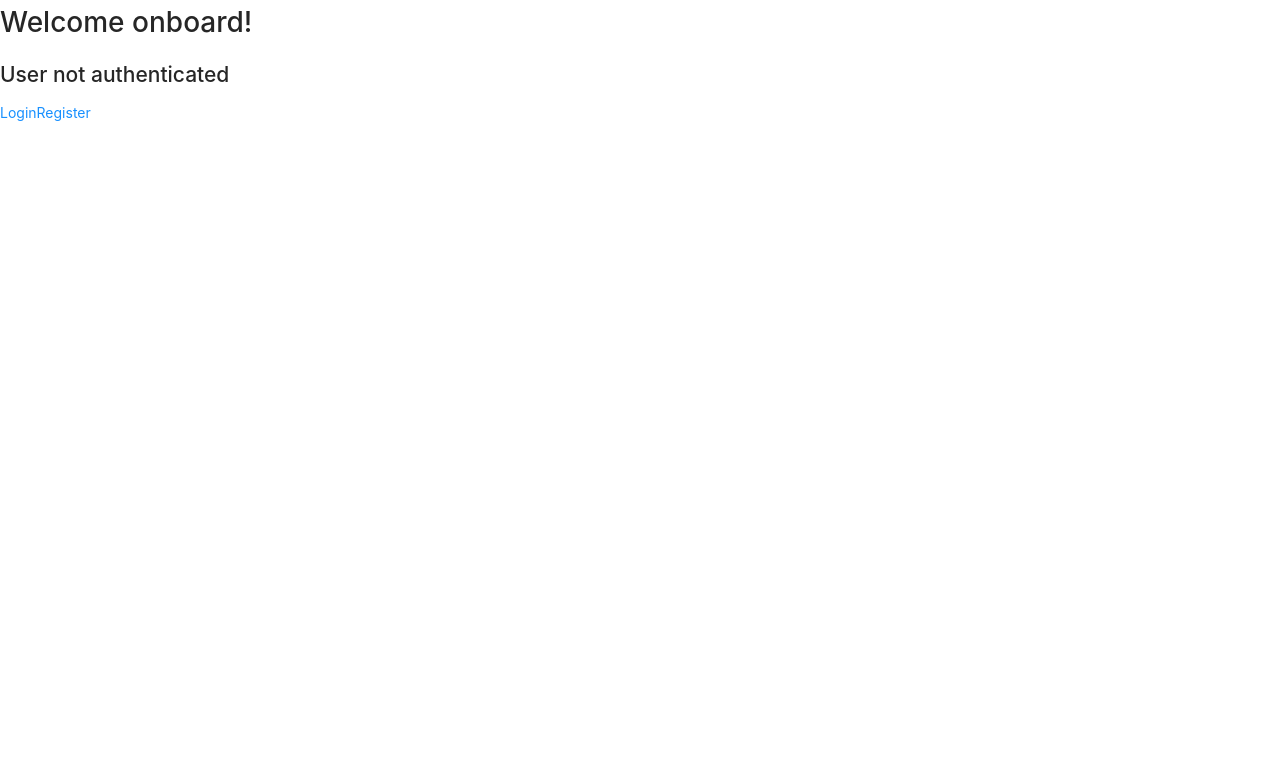
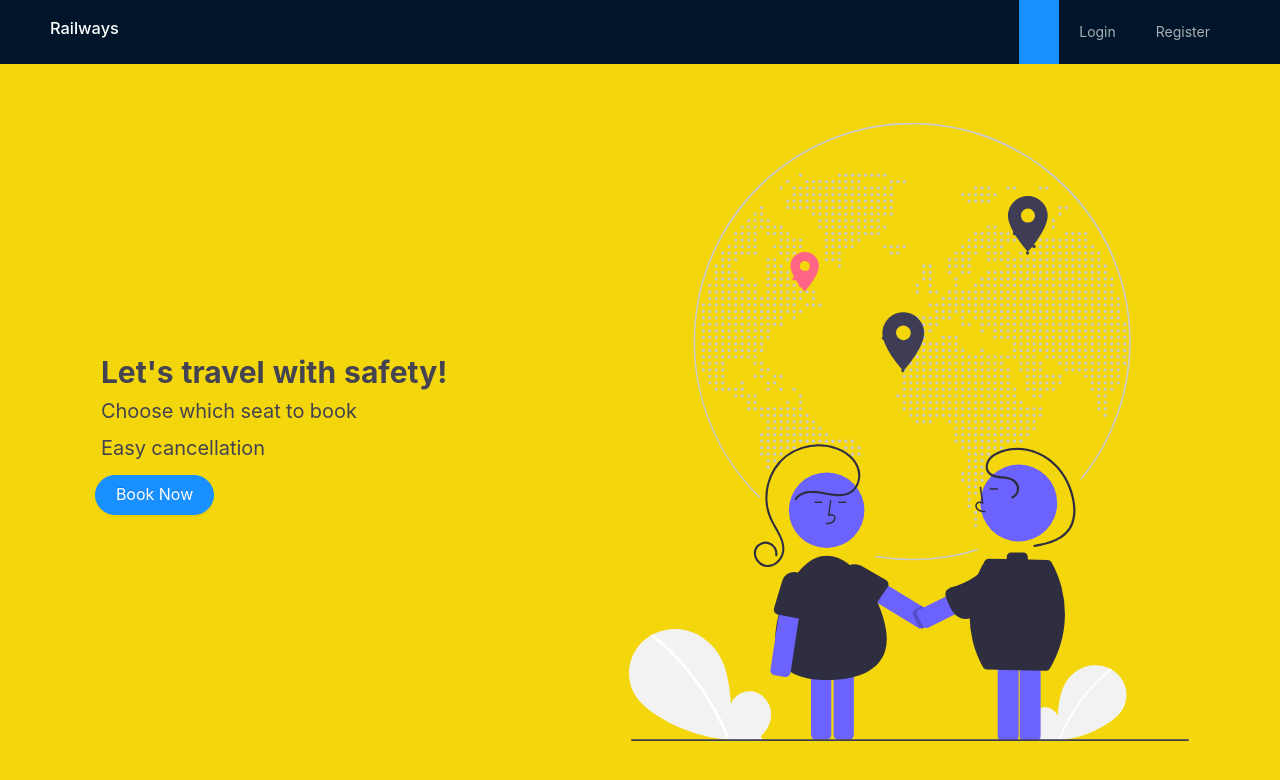
Before and after one commit to subhamX/train-ticketing, a React (Create React App) app in the folder frontend/: page / in a window 1280 px wide. Shown: the top 780 px of the page. Built offline with nearby package versions, Linux system fonts and the light colour scheme; no server answers.

Commit message:
Add landing view and Head component

```diff
--- a/frontend/src/App.tsx
+++ b/frontend/src/App.tsx
@@ -23,7 +23,8 @@ function App() {
         <NonAuthRoute path="/auth/register/">
           <Register />
         </NonAuthRoute>
-        <Route path="/" component={Landing} />
+      <Route path="/" component={Landing} />
+
       </Switch>
     </BrowserRouter>
   );
--- a/frontend/src/components/Auth/Register/register.component.tsx
+++ b/frontend/src/components/Auth/Register/register.component.tsx
@@ -26,7 +26,6 @@ function Register() {
       // successfully registered
       dispatch({ type: LOGIN_SUCCESS, payload: res.data.user });
       history.push("/");
-
     } catch (err) {
       setErrors(err.message);
       setIsLoading(false);
@@ -37,18 +36,18 @@ function Register() {
   return (
     <AuthLayout>
       <div className="form-wrapper">
-        <Typography.Title style={{ textAlign: "center" }}>
-          Register
-        </Typography.Title>
+        <Typography.Title style={{ textAlign: "center" }}>Register</Typography.Title>
         <Form
           layout="vertical"
           form={form}
           autoComplete="off"
           onFinish={handleSubmit}
         >
-          <Form.Item>
-            {errors ? <Alert message={errors} type="error" /> : null}
-          </Form.Item>
+          {errors ? (
+            <Form.Item>
+              <Alert message={errors} type="error" />
+            </Form.Item>
+          ) : null}
           <Form.Item
             name="first_name"
             label="First Name"
--- a/frontend/src/components/Auth/authLayout.tsx
+++ b/frontend/src/components/Auth/authLayout.tsx
@@ -1,14 +1,14 @@
 import React from "react";
 import { Layout } from "antd";
+import Head from "../Head/head.component";
 
-const { Header, Footer,  Content } = Layout;
+const { Content } = Layout;
 
 function AuthLayout({ children }: any) {
   return (
     <Layout>
-      <Header>Header</Header>
+      <Head/>
       <Content>{children}</Content>
-      <Footer>Footer</Footer>
     </Layout>
   );
 }
--- /dev/null
+++ b/frontend/src/components/Head/head.component.css
@@ -0,0 +1,9 @@
+header {
+    display: flex;
+    color: white !important;
+    justify-content: space-between;
+    align-items: center;
+  }
+  .logo {
+    color: white;
+  }
--- /dev/null
+++ b/frontend/src/components/Head/head.component.tsx
@@ -0,0 +1,97 @@
+import { Button, Drawer, Grid, Menu } from "antd";
+import React, { useState } from "react";
+import { useDispatch, useSelector } from "react-redux";
+import { Link, useLocation } from "react-router-dom";
+import { logoutUser } from "../../services/actions/auth";
+import "./head.component.css";
+import { Layout } from "antd";
+import { UnorderedListOutlined } from "@ant-design/icons";
+
+const { Header } = Layout;
+
+const { useBreakpoint } = Grid;
+
+function Head() {
+  const location = useLocation();
+
+  const getDefaultKey = () => {
+    switch (location.pathname) {
+      case "/":
+        return "1";
+      case "/auth/login/":
+        return "2";
+      case "/auth/register/":
+        return "3";
+      default:
+        return "1";
+    }
+  };
+  const [defaultKey, setdefaultKey] = useState(getDefaultKey());
+  const [drawerOpen, setdrawerOpen] = useState(false);
+  const { md } = useBreakpoint();
+
+  const showDrawer = () => {
+    setdrawerOpen(true);
+  };
+
+  const onClose = () => {
+    setdrawerOpen(false);
+  };
+
+  return (
+    <div className="header-wrapper">
+      <Header>
+        <Link to="/">
+          <h3 className="logo">Railways</h3>
+        </Link>
+        {md ? (
+          <NavMenu defaultKey={defaultKey} md={md} />
+        ) : (
+          <Button className="barsMenu" type="primary" onClick={showDrawer}>
+            <UnorderedListOutlined />
+          </Button>
+        )}
+      </Header>
+      <Drawer
+        placement="right"
+        closable={false}
+        onClose={onClose}
+        visible={drawerOpen}
+      >
+        <NavMenu defaultKey={defaultKey} md={md} />
+      </Drawer>
+    </div>
+  );
+}
+
+export default Head;
+
+function NavMenu({ defaultKey, md }: any) {
+  const dispatch = useDispatch();
+  const user = useSelector((state: any) => state.authReducer.user);
+  return (
+    <Menu
+      className="nav-links-wrapper"
+      theme={md ? "dark" : "light"}
+      mode={md ? "horizontal" : "vertical"}
+      defaultSelectedKeys={[defaultKey]}
+    >
+      <Menu.Item key="1"></Menu.Item>
+
+      {user ? (
+        <Menu.Item key="logout" onClick={() => dispatch(logoutUser())}>
+          Logout
+        </Menu.Item>
+      ) : (
+        <>
+          <Menu.Item key="2">
+            <Link to="/auth/login/">Login</Link>
+          </Menu.Item>
+          <Menu.Item key="3">
+            <Link to="/auth/register/">Register</Link>
+          </Menu.Item>
+        </>
+      )}
+    </Menu>
+  );
+}
--- a/frontend/src/components/Landing/landing.component.css
+++ b/frontend/src/components/Landing/landing.component.css
@@ -0,0 +1,66 @@
+
+:root{
+  --navbar-height: 64px
+}
+
+.wrapper{
+  width: 100%;
+  height: calc(100vh - var(--navbar-height));
+  background-color: #f4d60d;
+  color: hsl(240, 10%, 29%);
+  display: flex;
+  justify-content: space-around;
+  align-items: center;
+}
+
+
+.img-illustration{
+  width: 70vh;
+}
+
+.info-wrapper{
+  margin-left: 10px;
+}
+.catchy{
+  font-weight: bold;
+  font-size: 30px;
+}
+
+.keypoints .point{
+  font-size: 20px;
+  margin-bottom: 5px;
+}
+
+.keypoints .action-btn{
+  margin-top: 6px;
+  margin-left: -6px;
+}
+
+@media all and (max-width: 990px){
+  .img-illustration{
+    width: 40vh;
+  }
+}
+
+@media all and (max-width: 540px){
+  .img-illustration{
+    width: 30vh;
+  }
+
+  .catchy{
+    font-size: 25px;
+  }
+
+  .keypoints .point{
+    font-size: 15px;
+  }
+}
+
+
+@media all and (max-width: 389px){
+  .wrapper{
+    flex-direction: column-reverse;
+    justify-content: flex-end;
+    gap: 25px;
+  }
+}
--- a/frontend/src/components/Landing/landing.component.tsx
+++ b/frontend/src/components/Landing/landing.component.tsx
@@ -1,32 +1,36 @@
+import { Content } from "antd/lib/layout/layout";
+import React, { useState } from "react";
+import Head from "../Head/head.component";
+import "./landing.component.css";
+import SubwaySvg from "../../assets/images/subway.svg";
+import TravelTogetherSvg from "../../assets/images/travel_together.svg";
 import { Button } from "antd";
-import React from "react";
-import { useDispatch, useSelector } from "react-redux";
 import { Link } from "react-router-dom";
-import { logoutUser } from "../../services/actions/auth";
-import "./landing.component.css";
 
 function AppView() {
-  const user = useSelector((state: any) => state.authReducer.user);
-  const dispatch = useDispatch();
-
   return (
     <div>
-      <h1>Welcome onboard!</h1>
-      <h2>
-        {user
-          ? `User ${user.username} is authenticated`
-          : `User not authenticated`}
-      </h2>
-
-      {/* Performing conditional check */}
-      {user ? (
-        <Button onClick={() => dispatch(logoutUser())}>Logout</Button>
-      ) : (
-        <div>
-          <Link to="/auth/login/">Login</Link>
-          <Link to="/auth/register/">Register</Link>{" "}
+      <Head />
+      <Content className="wrapper">
+        {/* <img src={SubwaySvg} /> */}
+        <div className="info-wrapper">
+          <div className="catchy">Let's travel with safety!</div>
+          <div className="keypoints">
+            <p className="point">Choose which seat to book</p>
+            <p className="point">Easy cancellation</p>
+            <Link to="/auth/login/">
+              <Button className='action-btn' type="primary" size="large" shape="round" >
+                Book Now
+              </Button>
+            </Link>
+          </div>
         </div>
-      )}
+        <img
+          src={TravelTogetherSvg}
+          className="img-illustration"
+          alt="travel together"
+        />
+      </Content>
     </div>
   );
 }
--- a/frontend/src/services/reducers/authReducer.ts
+++ b/frontend/src/services/reducers/authReducer.ts
@@ -18,9 +18,11 @@ const initState: StoreState = {
 let authReducer = (state = initState, action: any) => {
     switch (action.type) {
         case LOGIN_SUCCESS: {
+            // accepts the user and updates the store
             return { ...initState, user: action.payload };
-        }case LOGOUT_SUCCESS: {
-            return {...initState, user: undefined}
+        } case LOGOUT_SUCCESS: {
+            // removes the current user
+            return { ...initState, user: undefined }
         } default: {
             return state;
         }
```
Also changed, not shown: frontend/src/assets/images/subway.svg (added), frontend/src/assets/images/travel_together.svg (added).
